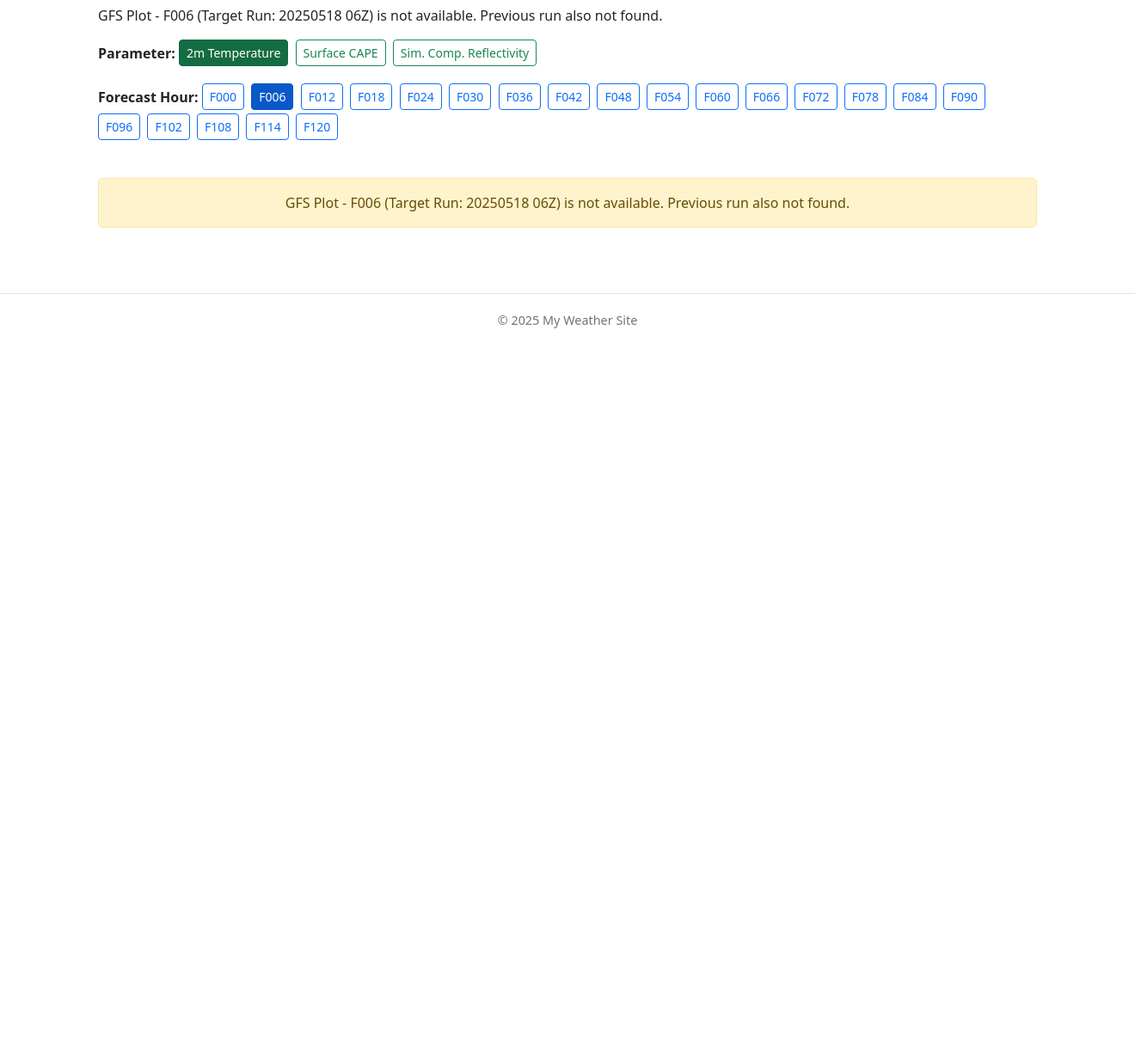
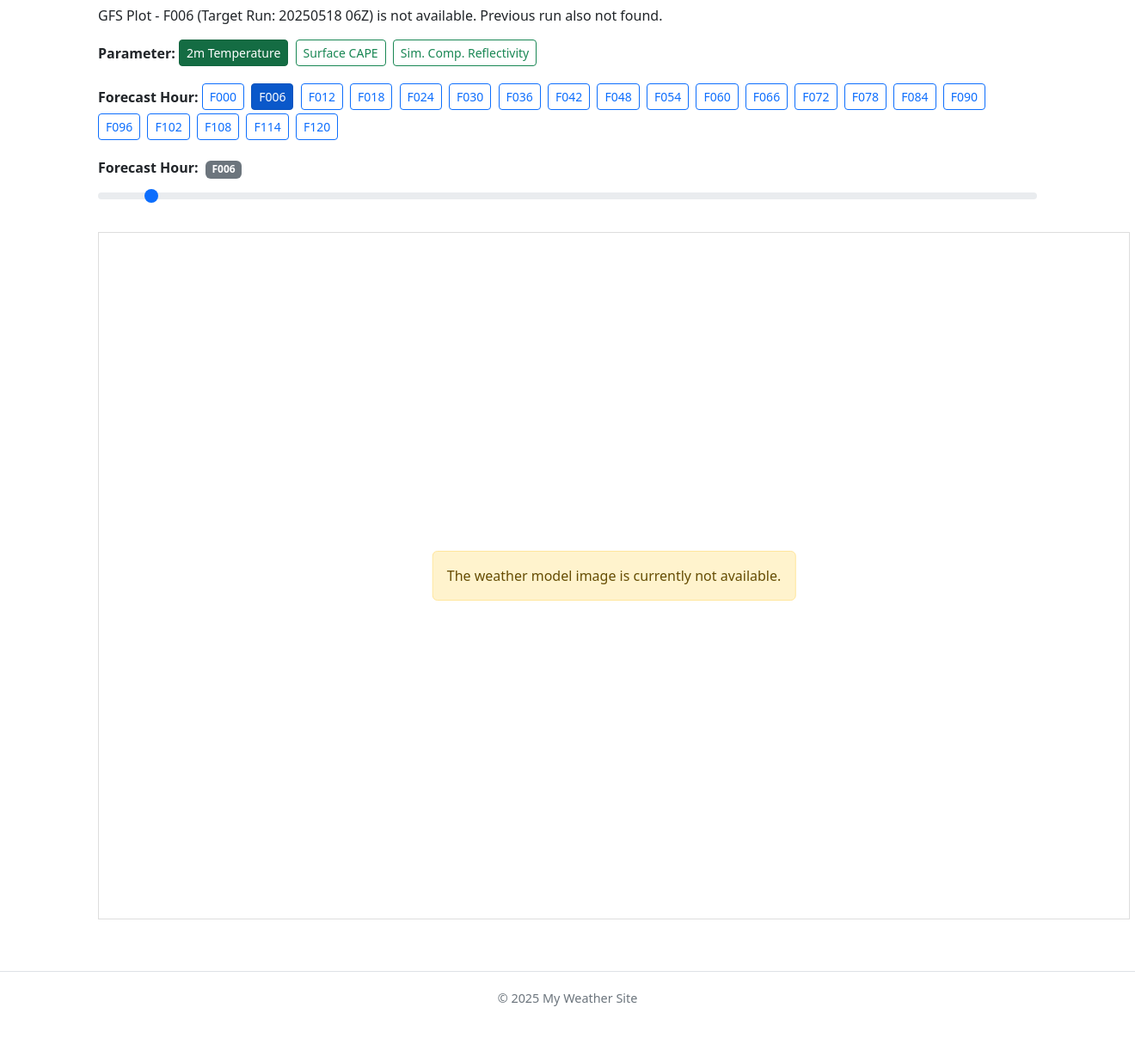
Before and after one commit to manthe148/WeatherApp, a Django app: page /weather/models/gfs/ in a window 1320 px wide. Shown: the part 248-1456 px from the top of the page at 86% size. Before the commit the page ends 630 px from the top, so only its background shows below. Run offline with Django 5.2, Linux system fonts and the light colour scheme; the visitor is signed in with stand-in values (Sample User, id 1); data comes from the database, SQL or seed files in the repository; data that the repository does not hold is empty.

Commit message:
Feat: Add FHR slider and multi-parameter support to GFS model page
The GFS model display page now includes a forecast hour slider that updates the image on drag, in addition to existing FHR buttons. Implemented UI and backend logic to select and display different GFS parameters (e.g., 2m Temperature, Surface CAPE). Resolved scroll jump issue when images update. Background task generates plots for configured parameters.

```diff
--- a/weather/static/weather/js/gfs_model_page.js
+++ b/weather/static/weather/js/gfs_model_page.js
@@ -27,9 +27,75 @@ document.addEventListener('DOMContentLoaded', function () {
 
     const forecastButtons = document.querySelectorAll('.forecast-hour-btn');
     const paramButtons = document.querySelectorAll('.model-param-btn');
+    const fhrSlider = document.getElementById('fhr-slider'); // Get the slider
+    const fhrSliderValueDisplay = document.getElementById('fhr-slider-value'); // Get the span
+
+
 
     let currentSelectedFHR = initialFHR;
     let currentSelectedParamCode = initialParamCode;
+
+    function updateActiveUIElements() {
+        // Update Forecast Buttons
+        forecastButtons.forEach(btn => {
+            const isActive = btn.dataset.fhr === currentSelectedFHR;
+            btn.classList.toggle('btn-primary', isActive);
+            btn.classList.toggle('active', isActive);
+            btn.classList.toggle('btn-outline-primary', !isActive);
+        });
+
+        // Update Parameter Buttons (if you have them)
+        paramButtons.forEach(btn => {
+            const isActive = btn.dataset.paramCode === currentSelectedParamCode;
+            btn.classList.toggle('btn-success', isActive);
+            btn.classList.toggle('active', isActive);
+            btn.classList.toggle('btn-outline-success', !isActive);
+        });
+
+        // Update Slider Position and Display Value
+        if (fhrSlider && fhrSliderValueDisplay) {
+            const numericFHR = parseInt(currentSelectedFHR, 10);
+            if (!isNaN(numericFHR)) {
+                fhrSlider.value = numericFHR;
+            }
+            fhrSliderValueDisplay.textContent = `F${currentSelectedFHR}`;
+        }
+        console.log(`Active UI updated: Param=<span class="math-inline">\{currentSelectedParamCode\}, FHR\=</span>{currentSelectedFHR}`);
+    }
+     // --- NEW: Event Listener for the Slider ---
+
+    if (fhrSlider) {
+     fhrSlider.addEventListener('input', function() {
+        const sliderValue = parseInt(this.value, 10);
+
+        // The HTML <input type="range"> with a 'step' attribute should naturally snap to step values.
+        // We just need to format it.
+        const formattedFHR = sliderValue.toString().padStart(3, '0');
+
+        // Update the visual display of the slider's current FHR value
+        if (fhrSliderValueDisplay) {
+            fhrSliderValueDisplay.textContent = `F${formattedFHR}`;
+        }
+
+        // Update the globally tracked selected FHR
+        currentSelectedFHR = formattedFHR;
+
+        console.log(`Slider 'input' event - FHR: ${currentSelectedFHR}, Param: ${currentSelectedParamCode}. Fetching plot.`);
+        fetchModelPlot(currentSelectedFHR, currentSelectedParamCode);
+        // The updateActiveUIElements() call inside fetchModelPlot will handle button highlighting
+    });
+
+
+        // Fetch new plot when slider interaction is done (e.g., on 'change' or 'mouseup')
+        fhrSlider.addEventListener('change', function() { // 'change' fires when user releases mouse
+            const fhrValue = parseInt(this.value, 10);
+            currentSelectedFHR = fhrValue.toString().padStart(3, '0');
+            console.log(`Slider changed to FHR: ${currentSelectedFHR}. Param: ${currentSelectedParamCode}`);
+            fetchModelPlot(currentSelectedFHR, currentSelectedParamCode);
+        });
+    }
+    // --- END Slider Event Listener ---
+
 
     function updateActiveButtons() {
         forecastButtons.forEach(btn => {
@@ -55,6 +121,8 @@ document.addEventListener('DOMContentLoaded', function () {
 
     function fetchModelPlot(fhr, paramCode) {
         console.log(`--- fetchModelPlot called with Param: '${paramCode}' (type: ${typeof paramCode}), FHR: '${fhr}' (type: ${typeof fhr}) ---`);
+
+        const currentScrollY = window.scrollY;
 
         // Check 1: Critical display elements (keep this)
         if (!imageElement || !statusMessageElement || !modelMainHeadingElement || !noImageMessageElement) {
@@ -98,47 +166,66 @@ document.addEventListener('DOMContentLoaded', function () {
 
        fetch(urlToFetch)
         .then(response => {
-                console.log("Fetch response received. Status:", response.status);
             if (!response.ok) {
-                    // Try to get text from error response to show more details
                 return response.text().then(text => {
-                        throw new Error(`Network error ${response.status}: ${response.statusText}. Server detail: ${text.substring(0, 200)}`);
+                   throw new Error(`Network error ${response.status}: ${response.statusText}. Server detail: ${text.substring(0,200)}`);
                 });
             }
             return response.json();
         })
         .then(data => {
             console.log("API JSON Response:", data);
+
             document.title = data.page_title || "GFS Model";
             if (modelMainHeadingElement) modelMainHeadingElement.textContent = data.page_title || "GFS Model";
             if (statusMessageElement) statusMessageElement.textContent = data.status_message;
 
-                if (data.image_exists && data.image_url) {
-                    imageElement.src = data.image_url;
+            if (data.image_exists && data.image_url && imageElement) {
+                // Add an onload handler to the image BEFORE setting the src
+                imageElement.onload = function() {
+                    console.log("New image loaded. Restoring scroll to:", currentScrollY);
+                    window.scrollTo(0, currentScrollY);
+                    imageElement.onload = null; // Important to remove the handler to avoid it firing for old images
+                    imageElement.onerror = null;
+                };
+                imageElement.onerror = function() {
+                    console.error("Failed to load new image src:", data.image_url);
+                    // Still try to restore scroll, then show no-image message
+                    window.scrollTo(0, currentScrollY);
+                    if (noImageMessageElement) {
+                        noImageMessageElement.textContent = data.status_message || "Failed to load image.";
+                        noImageMessageElement.style.display = 'block';
+                    }
+                    imageElement.style.display = 'none';
+                    imageElement.onload = null;
+                    imageElement.onerror = null;
+                };
+
+                imageElement.src = data.image_url; // Set the new source
                 imageElement.alt = data.page_title;
-                    imageElement.style.display = 'block';
+                imageElement.style.display = 'block'; // Make it visible
                 if (noImageMessageElement) noImageMessageElement.style.display = 'none';
-                } else {
+
+            } else { // If image_exists is false or no image_url
                 if (imageElement) imageElement.style.display = 'none';
                 if (noImageMessageElement) {
                     noImageMessageElement.textContent = data.status_message || "Image not available for the selected criteria.";
                     noImageMessageElement.style.display = 'block';
                 }
+                // Restore scroll position since DOM might have changed
+                setTimeout(() => { // Use setTimeout as a fallback if no image load event
+                    window.scrollTo(0, currentScrollY);
+                    console.log("No image to display, scroll restored to:", currentScrollY);
+                }, 0);
             }
+
             currentSelectedFHR = data.current_fhr;
             currentSelectedParamCode = data.current_param_code;
             updateActiveButtons();
             try {
-                    // Update browser URL without full reload
-                    history.pushState(
-                        { fhr: currentSelectedFHR, param: currentSelectedParamCode },
-                        '', // title - often ignored
-                        // Construct URL relative to current page if base URL is not absolute
-                        // For simplicity assuming current page is /weather/models/
-                        `?param=${currentSelectedParamCode}&fhr=${currentSelectedFHR}`
-                    );
+                history.pushState({fhr: currentSelectedFHR, param: currentSelectedParamCode}, '', `?param=<span class="math-inline">\{currentSelectedParamCode\}&fhr\=</span>{currentSelectedFHR}`);
             } catch (histError) {
-                    console.warn("Could not update browser history (pushState not supported or failed):", histError);
+                console.warn("Could not update browser history:", histError);
             }
         })
         .catch(error => {
@@ -146,10 +233,15 @@ document.addEventListener('DOMContentLoaded', function () {
             if (statusMessageElement) statusMessageElement.textContent = `Error: ${error.message}`;
             if (imageElement) imageElement.style.display = 'none';
             if (noImageMessageElement) {
-                    noImageMessageElement.textContent = `Failed to load model image. ${error.message.substring(0, 150)}`;
+                noImageMessageElement.textContent = `Failed to load model image. ${error.message.substring(0,150)}`;
                 noImageMessageElement.style.display = 'block';
             }
+            // Optionally restore scroll on error too, if desired
+            // setTimeout(() => window.scrollTo(0, currentScrollY), 0);
         });
+
+
+
     } // END OF fetchModelPlot FUNCTION
 
     forecastButtons.forEach(button => {
@@ -168,25 +260,45 @@ document.addEventListener('DOMContentLoaded', function () {
         });
     });
 
+        // --- NEW: Event Listener for the Slider ---
+    if (fhrSlider) {
+        // Use 'input' event to update AS THE USER DRAGS
+        fhrSlider.addEventListener('input', function() {
+            const sliderValue = parseInt(this.value, 10);
+            // Ensure value aligns with step if browser doesn't enforce perfectly
+            const step = parseInt(this.getAttribute('step')) || 6;
+            const snappedFhrValue = Math.round(sliderValue / step) * step;
+
+            const formattedFHR = snappedFhrValue.toString().padStart(3, '0');
+
+            if (fhrSliderValueDisplay) {
+                fhrSliderValueDisplay.textContent = `F${formattedFHR}`;
+            }
+
+            // To avoid too many API calls while dragging, you might want to fetch only on 'change' (on release)
+            // OR implement debouncing/throttling here.
+            // For now, let's fetch on 'input' as per your request to see the image update.
+            if (currentSelectedFHR !== formattedFHR) { // Only fetch if FHR actually changed
+                currentSelectedFHR = formattedFHR;
+                console.log(`Slider 'input' to FHR: ${currentSelectedFHR}. Param: ${currentSelectedParamCode}.`);
+                fetchModelPlot(currentSelectedFHR, currentSelectedParamCode);
+            }
+        });
+    }
+
+
+
     // Initial setup for active buttons and potentially fetching plot if not pre-rendered by Django
     const initialImageElement = document.getElementById('model-plot-image');
-    const initialImageSrc = initialImageElement ? initialImageElement.getAttribute('src') : null;
-    const initialImageIsTrulyVisible = initialImageElement && initialImageSrc && initialImageSrc !== '' && initialImageElement.style.display !== 'none';
-
+    const initialImageIsVisible = initialImageElement && initialImageElement.src && initialImageElement.src !== '' && initialImageElement.style.display !== 'none';
     console.log("Initial image src from template:", initialImageSrc);
     console.log("Initial image truly visible (has src and not display:none):", initialImageIsTrulyVisible);
 
-    if (initialImageIsTrulyVisible) {
-        console.log("Initial image was rendered by Django template. Highlighting active buttons for Param:", initialParamCode, "FHR:", initialFHR);
-        updateActiveButtons();
+    if (initialImageIsVisible) {
+         updateActiveUIElements(); // This will set initial slider position and button highlights
     } else if (initialParamCode && initialFHR && jsApiUrl) {
-        // If Django didn't provide an image (e.g., image_exists_initial was false), fetch it.
-        console.log("No initial image visible from Django template, or parameters might have changed from URL. Fetching via JS for Param:", initialParamCode, "FHR:", initialFHR);
-        fetchModelPlot(initialFHR, initialParamCode);
-    } else {
-        console.warn("Initial param/FHR not fully defined or API URL missing. Skipping initial JS fetch or button highlight. Check inline script in HTML template.");
-        if (statusMessageElement && initialImageElement && (!initialImageSrc || initialImageElement.style.display === 'none')) {
-            statusMessageElement.textContent = "Select a parameter and forecast hour to load model data.";
+         fetchModelPlot(initialFHR, initialParamCode); // This will call updateActiveUIElements on success
     }
-    }
+
+
 });
--- a/weather/templates/weather/gfs_model_page.html
+++ b/weather/templates/weather/gfs_model_page.html
@@ -42,22 +42,39 @@
         </div>
     </div>
 
-    <div class="text-center mt-4 model-image-container">
-        <img id="model-plot-image"
-             src="{{ model_image_url_initial|default:'' }}"
-             alt="GFS Model Plot"
-             class="img-fluid border shadow-sm"
-             style="display: {% if image_exists_initial and model_image_url_initial %}block{% else %}none{% endif %};">
-        <div id="no-image-message" class="alert alert-warning mt-4" role="alert"
-             style="display: {% if image_exists_initial and model_image_url_initial %}none{% else %}block{% endif %};">
-            {% if image_exists_initial and model_image_url_initial %}
-                {{ status_message_initial }}
-            {% else %}
-                The weather model image is currently not available for the selected criteria. It might need to be generated.
-            {% endif %}
-        </div>
+<div class="mb-3">
+    <label for="fhr-slider" class="form-label"><strong>Forecast Hour: <span id="fhr-slider-value-display" class="badge bg-secondary ms-1">F{{ current_fhr_initial|default:'006' }}</span></strong></label>
+    <input type="range" class="form-range"
+           id="fhr-slider"
+           min="0"  {# Corresponds to F000 #}
+           max="120" {# Corresponds to F120 - adjust if your max FHR is different #}
+           step="6"  {# For 6-hourly GFS steps - adjust if your FHR steps are different #}
+           value="{{ current_fhr_initial_int|default:6 }}"> {# Use the integer value #}
+</div>
+
+
+<div class="text-center mt-4 model-image-container"
+     style="width: 1200px; min-height: 800px; margin-left: auto; margin-right: auto; border: 1px solid #ddd; overflow: hidden; position: relative;">
+    {# Added styles for the container #}
+    {# position: relative; might be useful if we ever wanted to absolutely position something inside it #}
+
+    <img id="model-plot-image"
+         src="{{ model_image_url_initial|default:'' }}"
+         alt="GFS Model Plot"
+         class="img-fluid"  {# img-fluid makes it responsive within the container #}
+         style="display:{% if image_exists_initial and model_image_url_initial %}block{% else %}none{% endif %}; margin: auto;">
+         {# Removed min-height/max-width from img, added margin:auto for centering if container is wider #}
+
+    <div id="no-image-message"
+         class="alert alert-warning"
+         role="alert"
+         style="display: {% if image_exists_initial and model_image_url_initial %}none{% else %}block{% endif %}; position: absolute; top: 50%; left: 50%; transform: translate(-50%, -50%);">
+         {# Styled the no-image message to be centered if the container has height #}
+        The weather model image is currently not available.
     </div>
 </div>
+
+
 {% endblock %}
 
 {% block extra_js %}
@@ -68,6 +85,10 @@
     // using the context variable 'api_url_for_js' passed from your view
     //const apiUrlModelImageInfo = "{{ api_url_for_js }}";
     const jsApiUrl = "{{ api_url_for_js }}";
+    const jsAvailableFHRNumeric = [{% for fhr in available_fhrs %}{{ fhr|slice:"1:"|add:0 }}{% if not forloop.last %},{% endif %}{% endfor %}];
+    const jsAvailableFHRStrings = [{% for fhr in available_fhrs %}"{{fhr}}"{% if not forloop.last %},{% endif %}{% endfor %}];
+
+
 </script>
 <script src="{% static 'weather/js/gfs_model_page.js' %}" defer></script>
 {% endblock %}
--- a/weather/views.py
+++ b/weather/views.py
@@ -164,7 +164,7 @@ def weather_models_landing_view(request):
 
 
 @login_required
-def gfs_model_page_view(request): # THIS IS THE VIEW FOR /weather/models/
+def gfs_model_page_view(request):
     is_subscriber = False
     try:
         if hasattr(request.user, 'subscription') and request.user.subscription and request.user.subscription.is_active():
@@ -178,20 +178,26 @@ def gfs_model_page_view(request): # THIS IS THE VIEW FOR /weather/models/
         return redirect('subscriptions:plan_selection')
 
     requested_param_code = request.GET.get('param', 't2m').strip().lower()
-    initial_fhr = request.GET.get('fhr', '006').strip()
+    # Get the FHR string from GET param, default to "006"
+    initial_fhr_from_request_str = request.GET.get('fhr', '006').strip()
 
     param_config = AVAILABLE_GFS_PARAMETERS_CONFIG.get(requested_param_code)
     if not param_config:
         requested_param_code = 't2m'
         param_config = AVAILABLE_GFS_PARAMETERS_CONFIG[requested_param_code]
 
+    # Validate and format initial_fhr_str for fetching image_info
+    # initial_fhr_for_image_lookup will be the 3-digit string like "006", "012"
+    initial_fhr_for_image_lookup = "006" # Default
     try:
-        fhr_int = int(initial_fhr)
-        initial_fhr = f"{fhr_int:03d}"
-    except ValueError: initial_fhr = "006"
+        fhr_int = int(initial_fhr_from_request_str)
+        if 0 <= fhr_int <= 384:
+            initial_fhr_for_image_lookup = f"{fhr_int:03d}"
+    except ValueError:
+        pass # initial_fhr_for_image_lookup remains "006"
 
     image_info = get_gfs_image_details_with_fallback(
-        initial_fhr,
+        initial_fhr_for_image_lookup,
         param_config['output_file_prefix'],
         print
     )
@@ -207,18 +213,29 @@ def gfs_model_page_view(request): # THIS IS THE VIEW FOR /weather/models/
         for key, value in AVAILABLE_GFS_PARAMETERS_CONFIG.items()
     ]
 
+    # --- Determine the integer version of the FHR for the slider ---
+    # image_info['actual_fhr'] is the string FHR that an image was found for (e.g., "006", "012")
+    # or the one it targeted if no image was found.
+    current_fhr_initial_int_for_slider = 6 # Default to 6 (for F006)
+    try:
+        current_fhr_initial_int_for_slider = int(image_info['actual_fhr'])
+    except (ValueError, TypeError): # Handle if actual_fhr is None or not a valid int string
+        print(f"Warning: Could not convert actual_fhr '{image_info['actual_fhr']}' to int for slider. Defaulting.")
+    # --- End determination for slider int value ---
+
     context = {
         'page_title_initial': page_title_for_display,
         'model_image_url_initial': image_info['image_url'],
         'image_exists_initial': image_info['image_exists'],
         'status_message_initial': image_info['display_message'],
-        'current_fhr_initial': image_info['actual_fhr'],
+        'current_fhr_initial': image_info['actual_fhr'], # String for display and JS logic: "006"
+        'current_fhr_initial_int': current_fhr_initial_int_for_slider, # Integer for slider value: 6
         'current_param_code_initial': requested_param_code,
         'available_fhrs': available_fhrs_list,
         'available_parameters': parameter_options_for_template,
-        'api_url_for_js': reverse('weather:api_gfs_model_data') # Uses the name from urls.py
+        'api_url_for_js': reverse('weather:api_gfs_model_data')
     }
-    return render(request, 'weather/gfs_model_page.html', context) # Template for this page
+    return render(request, 'weather/gfs_model_page.html', context)
 
 @login_required
 def get_gfs_model_api_data(request): # THIS IS THE API VIEW
```
Lines whose indentation alone changed are shown as unchanged.
